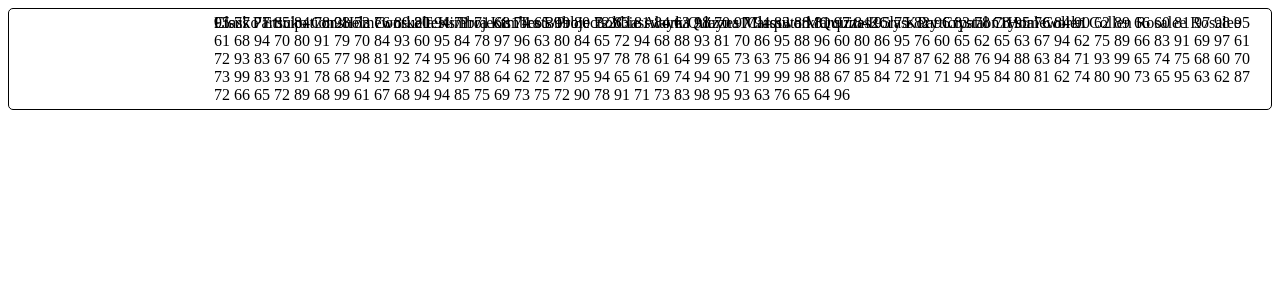
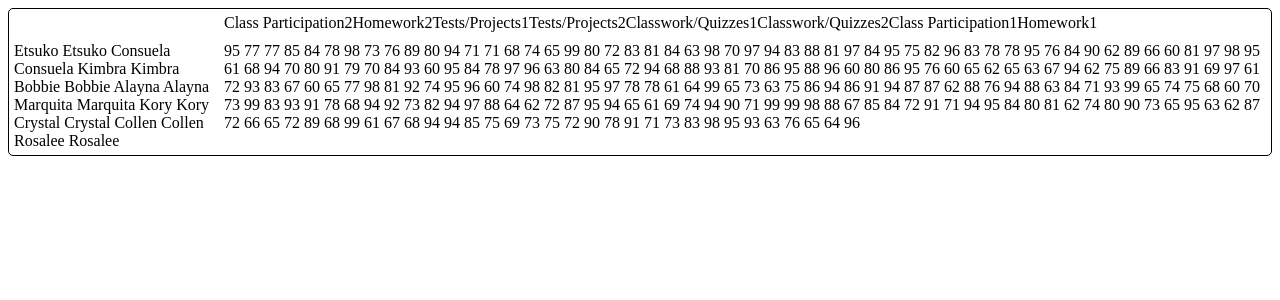
Before and after one commit to omarolivo/Gradebook, an Angular app: page / in a window 1280 px wide. Shown: the top 300 px of the page. Built offline with nearby package versions, Linux system fonts and the light colour scheme.

Commit message:
Add grid gap and border

```diff
--- a/src/app/gradebook/gradebook.component.css
+++ b/src/app/gradebook/gradebook.component.css
@@ -5,6 +5,10 @@ div {
     border: black solid 1px;
     grid-template-rows: min-content 1fr;
     grid-template-columns: 200px 1fr;
+    gap: 10px;
+    grid-template-areas:
+    ". assignments"
+    "students grid";
 }
 
 gb-assignments {
```
